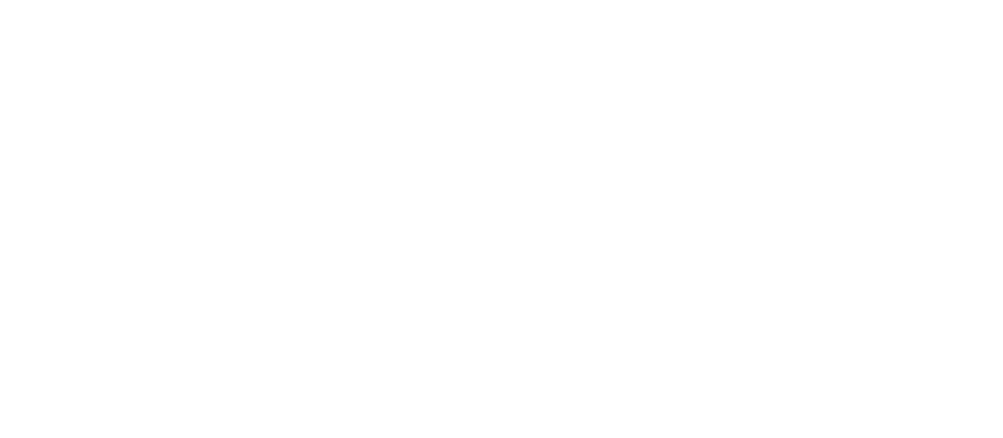
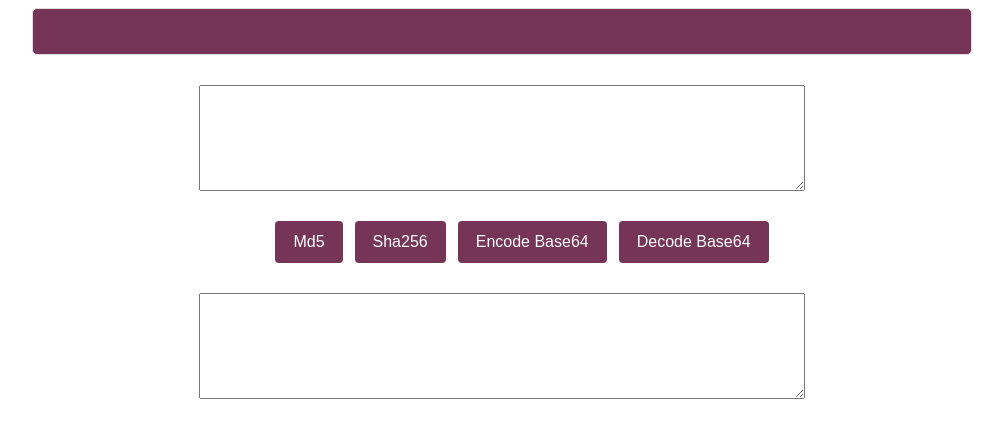
Before and after one commit to arlyxiao/hello-tools, a React (Vite) app: page /pages/crypto in a window 1280 px wide. Shown: the top 438 px of the page, without its empty margins (138-1141 px from the left). Built offline with nearby package versions, Linux system fonts and the light colour scheme.

Commit message:
Rename components

```diff
--- a/client/App.tsx
+++ b/client/App.tsx
@@ -5,8 +5,8 @@
   Route
 } from "react-router-dom";
 
-import Basic from "./pages/Basic";
 import Chrome from "./pages/Chrome";
+import PageCrypto from "./pages/PageCrypto";
 
 const App = () => {
 
@@ -17,7 +17,7 @@
   return (
     <Router>
       <Switch>
-        <Route path={`/pages/basic`} component={Basic} exact />
+        <Route path={`/pages/crypto`} component={PageCrypto} exact />
         <Route path={`/pages/chrome`} component={Chrome} />
       </Switch>
     </Router>
--- a/client/components/Puppeteer.tsx
+++ b/client/components/HtmlToPdf.tsx
@@ -1,7 +1,7 @@
-import React, { useState, useRef } from "react";
+import React, { useState } from "react";
 
 
-const Puppeteer = () => {
+const HtmlToPdf = () => {
   const [inputValue, setInputValue] = useState("https://baidu.com");
   const [result, setResult] = useState("");
   const [isLoading, setIsLoading] = useState(false);
@@ -53,4 +53,4 @@
 }
 
 
-export default Puppeteer;
+export default HtmlToPdf;
--- a/client/pages/Chrome.tsx
+++ b/client/pages/Chrome.tsx
@@ -2,14 +2,14 @@
 
 
 import MainLayout from "../layouts/MainLayout";
-import Puppeteer from "../components/Puppeteer";
+import HtmlToPdf from "../components/HtmlToPdf";
 
 
 const Chrome = function() {
   return (
     <>
       <MainLayout>
-        <Puppeteer />
+        <HtmlToPdf />
       </MainLayout>
     </>
   );
--- a/client/pages/Basic.tsx
+++ b/client/pages/PageCrypto.tsx
@@ -4,7 +4,7 @@
 import Crypto from "../components/Crypto";
 
 
-const Basic = function() {
+const PageCrypto = function() {
   return (
     <>
       <MainLayout>
@@ -15,4 +15,4 @@
 };
 
 
-export default Basic;
+export default PageCrypto;
```
